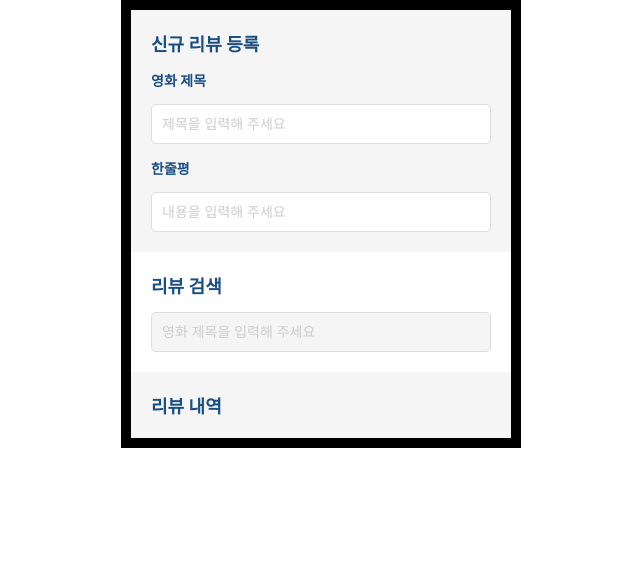
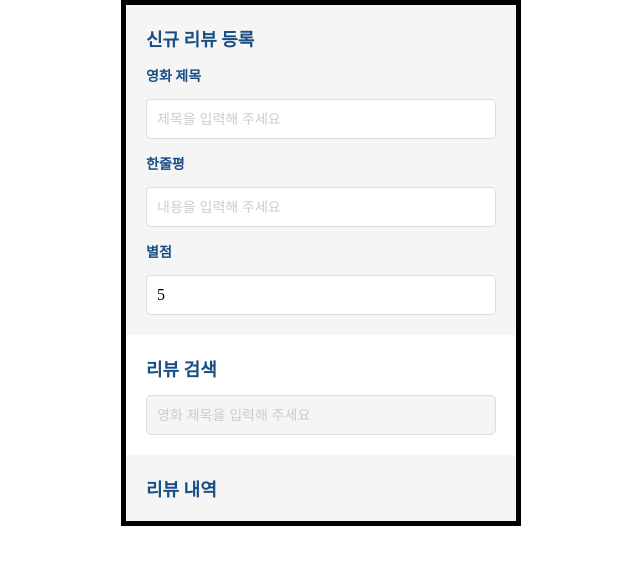
Before and after one commit to devejlee/movie-reviews, a React (Vite) app: page / in a window 1280 px wide. Shown: the top 564 px of the page, without its empty margins (319-959 px from the left). Built offline with nearby package versions, Linux system fonts and the light colour scheme.

Commit message:
add Dropdown component

```diff
--- /dev/null
+++ b/src/components/Dropdown.tsx
@@ -0,0 +1,47 @@
+import { useRef, useState } from 'react'
+
+interface DropdownProps {
+  options: string[]
+  selectedOption: string
+}
+
+const Dropdown = ({ options, selectedOption }: DropdownProps) => {
+  const [isOpen, setIsOpen] = useState(false)
+  const [selected, setSelected] = useState(selectedOption)
+  const dropdownRef = useRef(null)
+
+  const filteredOptions = options.filter(option => option !== selected)
+
+  const handleDropdownClick = () => {
+    setIsOpen(!isOpen);
+  };
+
+  const handleOptionClick = (option: string) => {
+    setSelected(option);
+    setIsOpen(false);
+  };
+
+
+  return (
+    <div className="dropdown" ref={dropdownRef}>
+      <div className="dropdownSelected" onClick={handleDropdownClick}>
+        {selected}
+      </div>
+      {isOpen && (
+        <ul className="dropdownMenu">
+          {filteredOptions.map((option) => (
+            <li
+              className="dropdownItem"
+              key={option}
+              onClick={() => handleOptionClick(option)}
+            >
+              {option}
+            </li>
+          ))}
+        </ul>
+      )}
+    </div>
+  )
+}
+
+export { Dropdown }
--- a/src/components/ReviewInputWrap.tsx
+++ b/src/components/ReviewInputWrap.tsx
@@ -1,4 +1,5 @@
 import { TextInput } from './TextInput'
+import { Dropdown } from './Dropdown'
 
 const ReviewInputWrap = () => {
   return (
@@ -8,6 +9,8 @@ const ReviewInputWrap = () => {
       <TextInput placeholderText='제목을 입력해 주세요' />
       <h3>한줄평</h3>
       <TextInput placeholderText='내용을 입력해 주세요' />
+      <h3>별점</h3>
+      <Dropdown options={['5', '4', '3', '2', '1']} selectedOption='5' />
     </div>
   )
 }
--- a/src/index.scss
+++ b/src/index.scss
@@ -1,3 +1,4 @@
+// reset
 * {
   box-sizing: border-box
 }
@@ -17,6 +18,11 @@ h3 {
   color: #194e84;
 }
 
+ul {
+  padding: 0;
+  list-style: none;
+}
+
 input {
   height: 40px;
   width: 100%;
@@ -34,7 +40,7 @@ input {
 .app {
   margin: 0 auto;
   max-width: 400px;
-  border: 10px solid #000;
+  border: 5px solid #000;
 }
 
 .wrap {
@@ -60,3 +66,40 @@ input {
 .reviewCardsWrap {
   background: #f5f5f5;
 }
+
+// dropdown
+.dropdown {
+  position: relative;
+}
+
+.dropdownSelected {
+  display: flex;
+  align-items: center;
+  height: 40px;
+  width: 100%;
+  padding-left: 10px;
+  background: #fff;
+  border-radius: 5px;
+  border: 1px solid #ddd;
+  &:hover {
+    cursor: pointer;
+  }
+}
+
+.dropdownMenu {
+  padding: 10px;
+  border-radius: 5px;
+  border: 1px solid #ddd;
+  position: absolute;
+  width: 100%;
+  background: #fff;
+  &:hover {
+    cursor: pointer;
+  }
+}
+
+.dropdownItem {
+  &:not(:first-child) {
+    margin-top: 10px;
+  }
+}
```
